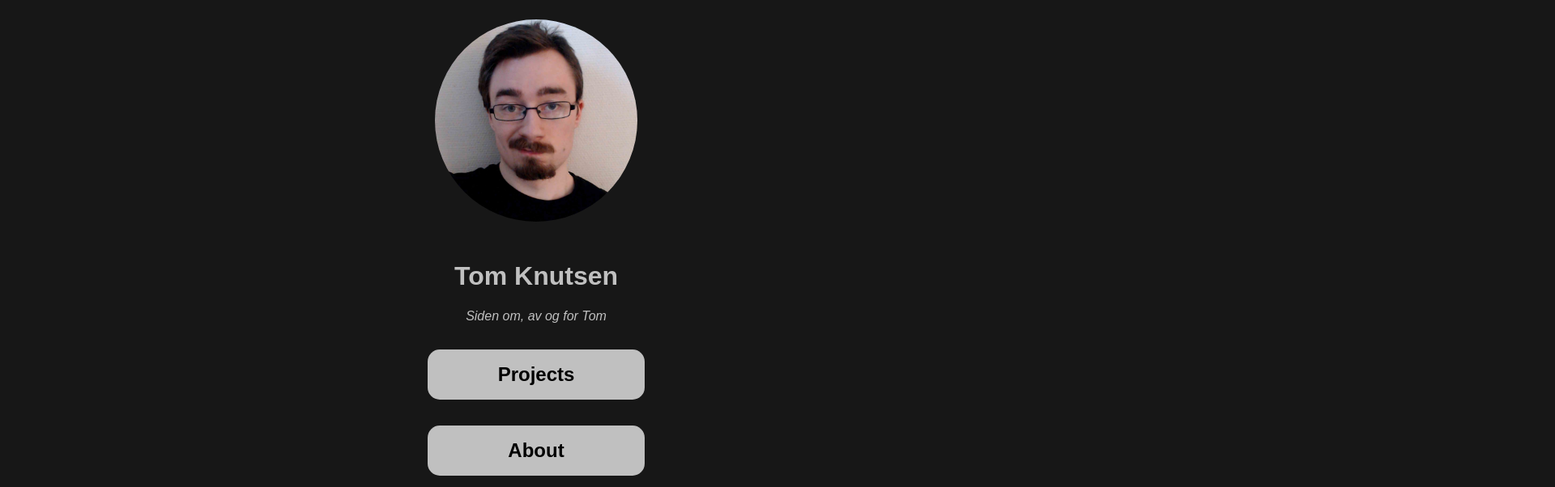
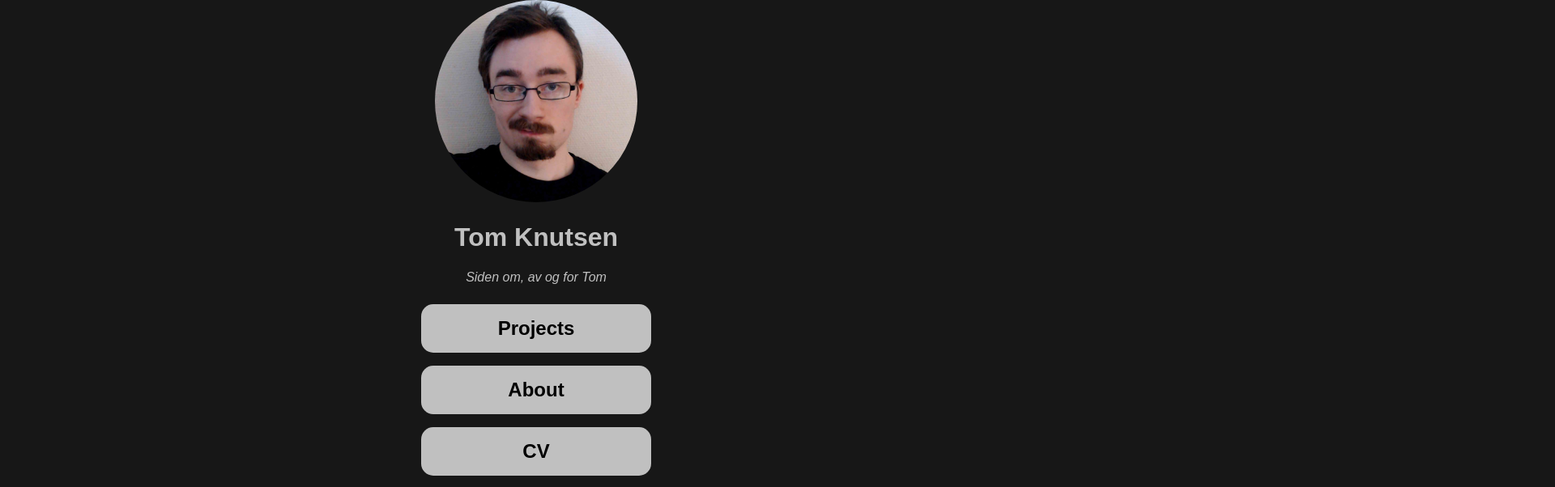
Before and after one commit to Emerald-12/my-portfolio, a React (Create React App) app: page /#/ in a window 1280 px wide. Shown: the top 602 px of the page at 81% size, 1920 px wide, since content can reach past the window. Built offline with nearby package versions, Linux system fonts and the light colour scheme.

Commit message:
Laptop screen fixing, i hope

```diff
--- a/package.json
+++ b/package.json
@@ -16,7 +16,7 @@
     "react": "^17.0.2",
     "react-async": "^10.0.1",
     "react-dom": "^17.0.2",
-    "react-router-dom": "^5.2.0",
+    "react-router-dom": "^5.2.1",
     "react-scripts": "^4.0.3",
     "react-transition-group": "^4.4.2",
     "styled-components": "^5.3.0",
--- a/src/App.js
+++ b/src/App.js
@@ -34,8 +34,6 @@ function App() {
         <Route exact path ='/' component={Home}/>
         <Route exact path='/m/' component={MobileHome}/>
       </Switch>
-
-
     </div>
 
   );
--- a/src/Components/ButtonComponents.js
+++ b/src/Components/ButtonComponents.js
@@ -6,7 +6,7 @@ export const Button = styled.button`
     background-color: ${props => props.disabled ? "#d5131e" : "silver"};
     color: ${props => props.disabled ? "black" : null};
     border:${props => props.project ? 'solid black 3px': props.disabled ? 'solid black 1px' :'none'} ;
-    margin: auto;
+    margin: 0;
     align-items: center;
     display: flex;
     flex-direction: column;
@@ -15,6 +15,7 @@ export const Button = styled.button`
     width: 100%;
     min-height:100%;
     min-width:150px;
+    padding:0;
 
     text-decoration:none;
     font-size:0.75em;
--- a/src/Components/ButtonList.js
+++ b/src/Components/ButtonList.js
@@ -8,7 +8,7 @@ const Link = styled(NavLink)`
   text-decoration:none;
 `
 const ListItem = styled.li`
-  padding: 1rem;
+  padding: 0.5rem;
   @media (max-width: 769px) {
     margin-top:25%;
     padding: 0 1rem;
--- a/src/Components/Home.js
+++ b/src/Components/Home.js
@@ -17,7 +17,8 @@ const FooterWrapper = styled.div`
 const ContentContainer = styled.div`
   position: absolute;
   transition: all 1s;
-  width:85%;
+  /* max-width: fill; */
+  width:stretch;
   height: calc(100vh - 2.5rem - 3px);
   left: ${props => props.theme.left};
   padding: 0;
--- a/src/Components/Picture.js
+++ b/src/Components/Picture.js
@@ -8,7 +8,7 @@ import React, { useEffect, useCallback} from 'react'
 const Img = styled.img`
     /* min-width: 5rem; */
     width: 250px;
-    margin: 1.5rem;
+    /* margin: 1.5rem; */
     border-radius: 100%;
     align-items: center;
     z-index:-1;
@@ -30,7 +30,7 @@ const Overlay = styled.div`
     transition: .5s ease;
     background-color: #aaa9ad99;
     border-radius: 100%;
-    margin: 1.5rem;
+    /* margin: 1.5rem; */
     z-index:1;
 
     :hover {
--- a/src/Components/Projects.js
+++ b/src/Components/Projects.js
@@ -35,7 +35,7 @@ const Container = styled.div`
     padding-top:1rem;
     margin-right:2rem;
     display: grid;
-        grid-template-columns: 0.25fr 1fr 1fr;
+        grid-template-columns: 0.25fr 0.25fr 1fr;
         grid-template-rows: 2fr 1fr;
         gap: 15px 15px;
         grid-template-areas:
@@ -50,6 +50,7 @@ color:white;
 font-weight:bold;
 margin:0;
 white-space:pre-wrap;
+width:400px;
 
 a{
     color:black;
@@ -99,7 +100,7 @@ function ProjectList() {
                     {data.slice(0, 5).map(data =>
                         <Route  key= {data.id} exact path ={`/${data.path}`}>
 
-                            <iframe style={{gridArea:'iframe', border:'none', borderRadius:'15px'}} src={`${data.url}`} title={`${data.name}`} width='100%' height='100%'></iframe>
+                            <iframe style={{gridArea:'iframe', border:'none', borderRadius:'15px'}} src={`${data.url}`} title={`${data.name}`} width='75%' height='100%' scrolling='no'></iframe>
 
                             <Description style={{gridArea:'info1'}}>
                                 <p>{data.description}</p>
--- a/src/GlobalStyles.js
+++ b/src/GlobalStyles.js
@@ -14,6 +14,7 @@ export default createGlobalStyle`
     body{
         margin: 0;
         overflow-x: hidden;
+        overflow-y: hidden;
         position:relative;
         min-height:100vh;
         min-width:100%;
```
Also changed, not shown: 1 other file (tests, documents, lock files or other folders).
